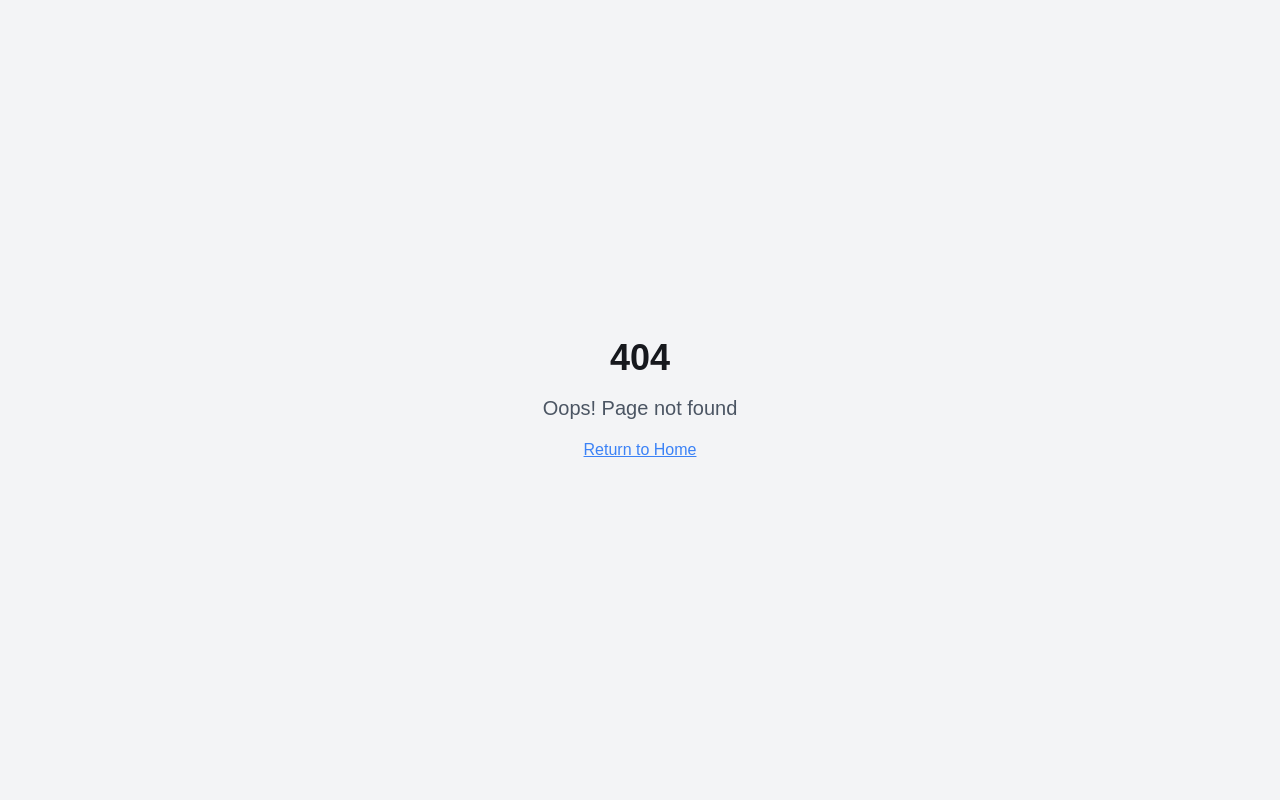
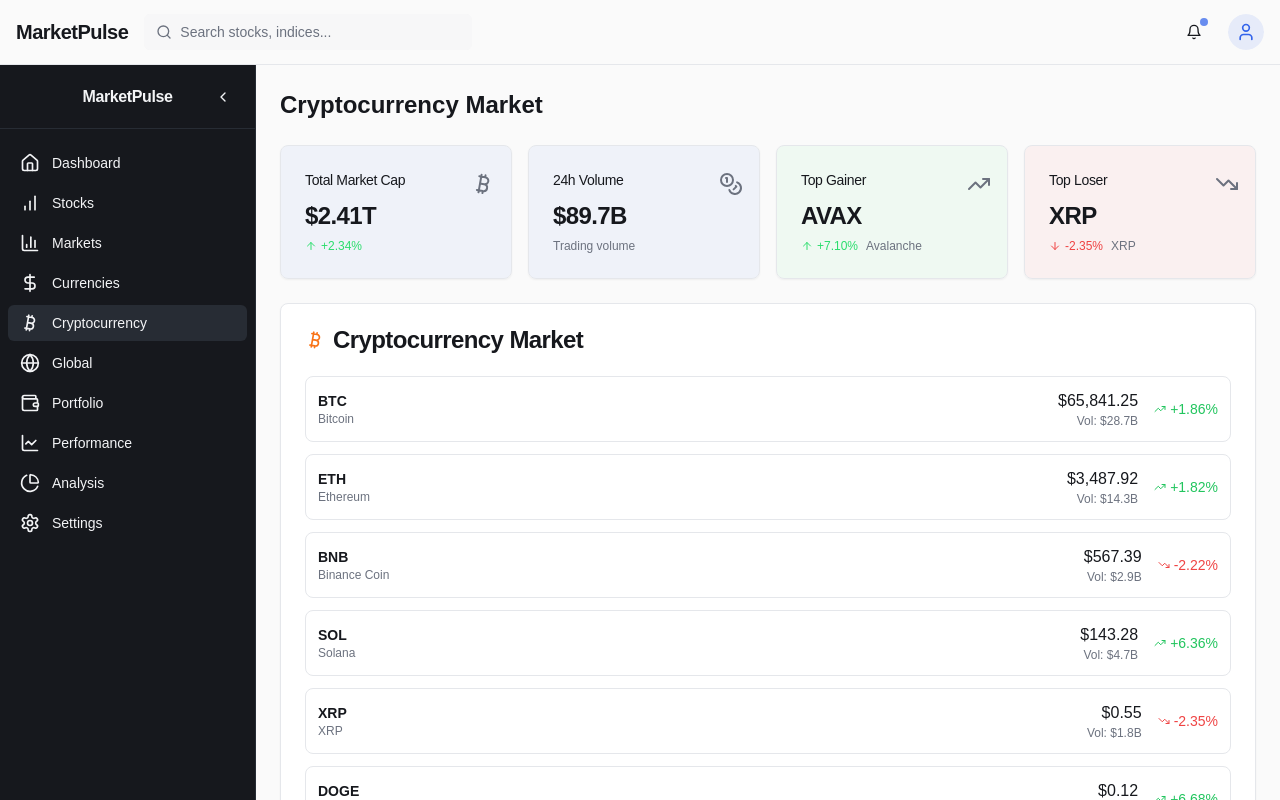
Before and after one commit to anujkumarthakur/market-mosaic-online-122, a React (Vite) app: page /crypto in a window 1280 px wide. Before the commit this address had no page. Built offline with nearby package versions, Linux system fonts and the light colour scheme.

Commit message:
Fix: Show crypto market in sidebar tab
The crypto market component should be displayed in a tab within the sidebar.

```diff
--- a/src/App.tsx
+++ b/src/App.tsx
@@ -9,6 +9,7 @@ import NotFound from "./pages/NotFound";
 import Stocks from "./pages/Stocks";
 import Markets from "./pages/Markets";
 import Currencies from "./pages/Currencies";
+import Crypto from "./pages/Crypto";
 import Global from "./pages/Global";
 import Portfolio from "./pages/Portfolio";
 import Performance from "./pages/Performance";
@@ -28,6 +29,7 @@ const App = () => (
           <Route path="/stocks" element={<Stocks />} />
           <Route path="/markets" element={<Markets />} />
           <Route path="/currencies" element={<Currencies />} />
+          <Route path="/crypto" element={<Crypto />} />
           <Route path="/global" element={<Global />} />
           <Route path="/portfolio" element={<Portfolio />} />
           <Route path="/performance" element={<Performance />} />
--- a/src/components/layout/Sidebar.tsx
+++ b/src/components/layout/Sidebar.tsx
@@ -1,8 +1,7 @@
-
 import React from 'react';
 import {
   BarChart, PieChart, BarChart3, Wallet, LineChart, Globe,
-  DollarSign, Settings, ChevronRight, ChevronLeft, Home
+  DollarSign, Settings, ChevronRight, ChevronLeft, Home, Bitcoin
 } from 'lucide-react';
 import { cn } from '@/lib/utils';
 import { Button } from '@/components/ui/button';
@@ -44,6 +43,11 @@ export function Sidebar({ isCollapsed, onToggle, className }: SidebarProps) {
       title: 'Currencies',
       icon: DollarSign,
       href: '/currencies',
+    },
+    {
+      title: 'Cryptocurrency',
+      icon: Bitcoin,
+      href: '/crypto',
     },
     {
       title: 'Global',
--- /dev/null
+++ b/src/pages/Crypto.tsx
@@ -0,0 +1,66 @@
+
+import React from 'react';
+import { PageLayout } from '@/components/layout/PageLayout';
+import { CryptoMarket } from '@/components/crypto/CryptoMarket';
+import { useCryptoData, mockCryptos } from '@/utils/stocksApi';
+import { StatsCard } from '@/components/ui/StatsCard';
+import { Bitcoin, TrendingUp, TrendingDown, Coins } from 'lucide-react';
+
+const Crypto = () => {
+  const cryptos = useCryptoData(mockCryptos);
+
+  // Calculate crypto market statistics
+  const totalMarketCap = cryptos.reduce((sum, crypto) => sum + (crypto.price * crypto.volume / crypto.price), 0);
+  const gainers = cryptos.filter(crypto => crypto.changePercent > 0);
+  const losers = cryptos.filter(crypto => crypto.changePercent < 0);
+
+  const topGainer = [...cryptos].sort((a, b) => b.changePercent - a.changePercent)[0];
+  const topLoser = [...cryptos].sort((a, b) => a.changePercent - b.changePercent)[0];
+
+  return (
+    <PageLayout title="Cryptocurrency Market">
+      <div className="space-y-6">
+        {/* Crypto Stats Row */}
+        <div className="grid grid-cols-1 sm:grid-cols-2 lg:grid-cols-4 gap-4 animate-slide-up" style={{ '--delay': '100ms' } as React.CSSProperties}>
+          <StatsCard
+            title="Total Market Cap"
+            value="$2.41T"
+            trend={2.34}
+            icon={<Bitcoin />}
+            className="bg-primary/5"
+          />
+          <StatsCard
+            title="24h Volume"
+            value="$89.7B"
+            description="Trading volume"
+            icon={<Coins />}
+            className="bg-primary/5"
+          />
+          <StatsCard
+            title="Top Gainer"
+            value={topGainer?.symbol || 'N/A'}
+            trend={topGainer?.changePercent || 0}
+            trendLabel={topGainer?.name || ''}
+            icon={<TrendingUp />}
+            className="bg-success/5"
+          />
+          <StatsCard
+            title="Top Loser"
+            value={topLoser?.symbol || 'N/A'}
+            trend={topLoser?.changePercent || 0}
+            trendLabel={topLoser?.name || ''}
+            icon={<TrendingDown />}
+            className="bg-danger/5"
+          />
+        </div>
+
+        {/* Crypto Market Component */}
+        <div className="animate-slide-up" style={{ '--delay': '200ms' } as React.CSSProperties}>
+          <CryptoMarket cryptos={cryptos} className="w-full" />
+        </div>
+      </div>
+    </PageLayout>
+  );
+};
+
+export default Crypto;
```
